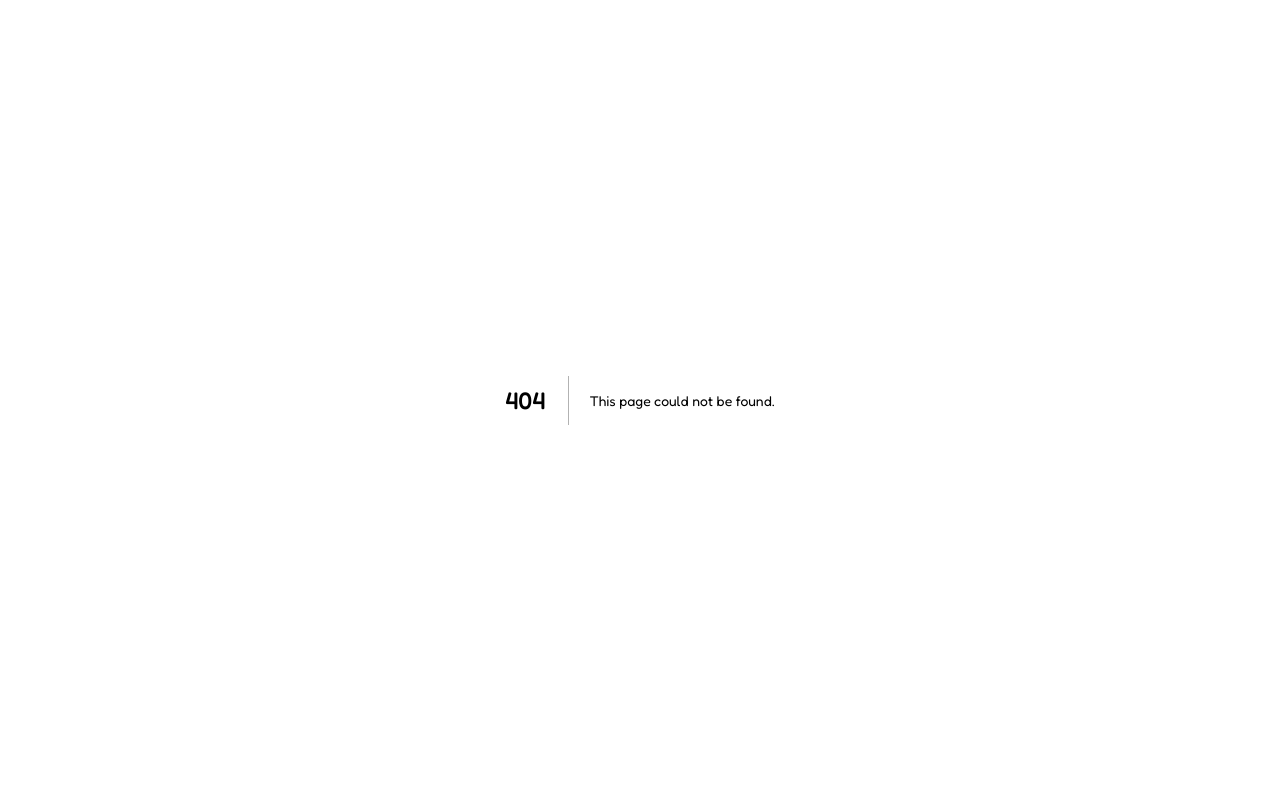
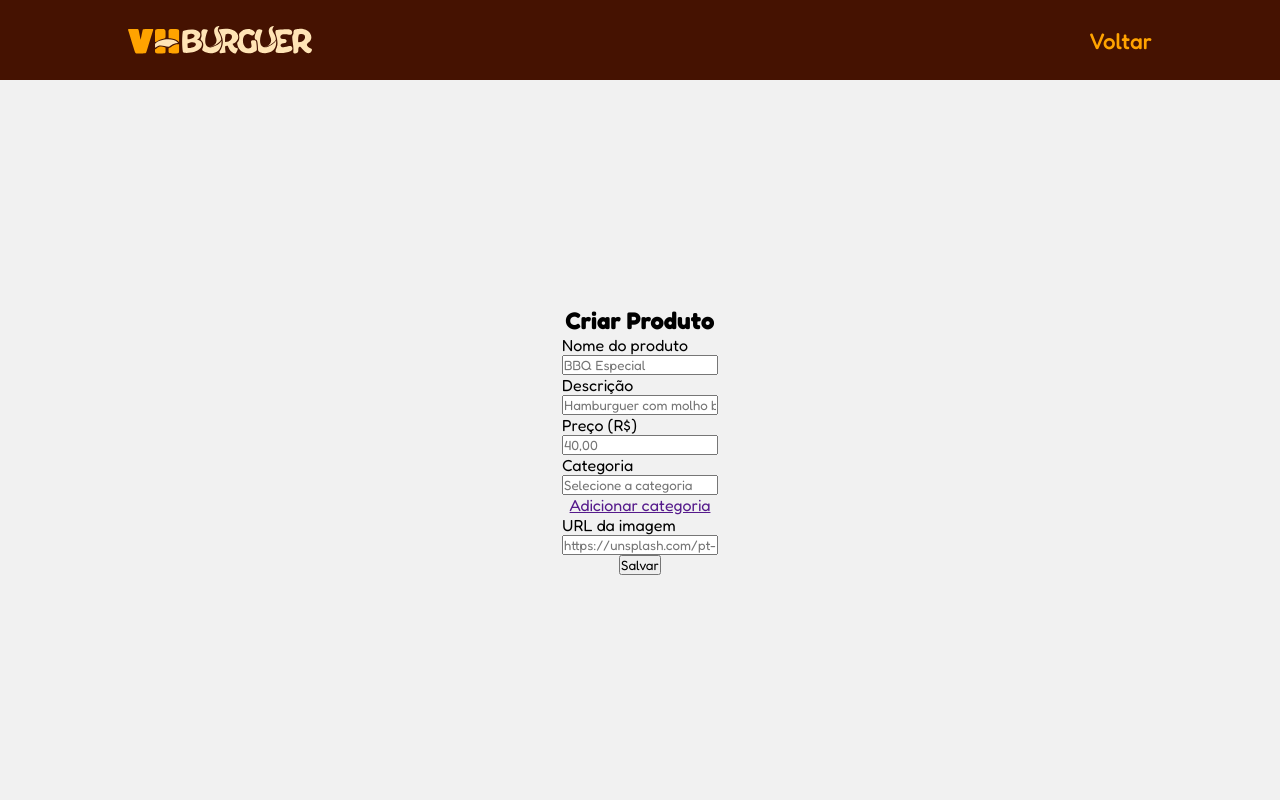
Before and after one commit to Mayara-Almeida/Front_VH_Burguer, a Next.js app: page /produto in a window 1280 px wide. Before the commit this address had no page. Shown: the top 800 px of the page. Built offline with nearby package versions, Linux system fonts and the light colour scheme.

Commit message:
:construction: Início da tla de adicionar produto

```diff
--- a/src/components/lista_produto/lista_produto.module.css
+++ b/src/components/lista_produto/lista_produto.module.css
@@ -1,3 +1,10 @@
+.container{
+    display: flex;
+    flex-direction: column;
+    gap: 4%;
+    align-items: center;
+}
+
 #cards_produtos {
     display: grid;
     grid-template-columns: 1fr;
--- a/src/components/lista_produto/lista_produto.tsx
+++ b/src/components/lista_produto/lista_produto.tsx
@@ -7,6 +7,7 @@ import { faSliders } from '@fortawesome/free-solid-svg-icons'
 const Lista_Produto = () => {
     return (
         <>
+            <div className={`${styles.container} layout_guide`}>
                 <div id={styles.botoes_home}>
                     <button className={styles.botao}>
                         Filtrar
@@ -26,6 +27,7 @@ const Lista_Produto = () => {
                     <CardProduto />
                     <CardProduto />
                 </div>
+            </div>
         </>
     )
 }
--- a/src/components/sub-header/sub-header.tsx
+++ b/src/components/sub-header/sub-header.tsx
@@ -7,7 +7,7 @@ const SubHeader = () => {
             <header id={styles.header}>
                 <div className={`${styles.container} layout_guide`}>
                     <img src="../imgs/Logo_footer.svg" alt="Logo do VhBurguer que contém como plano de fundo um hambúrguer."/>
-                    <Link href="" className={styles.link}>Voltar</Link>
+                    <Link href="./home" className={styles.link}>Voltar</Link>
                 </div>
             </header>
         </>
--- a/src/pages/detalhe-produto/detalhe-produto.module.css
+++ b/src/pages/detalhe-produto/detalhe-produto.module.css
@@ -74,14 +74,14 @@
 }
 
 .campo_titulo {
-    font-size: var(--fonte-texto);
+    font-size: 1.4rem;
     font-weight: 700;
     color: #111;
     margin-bottom: 6px;
 }
 
 .campo_valor {
-    font-size: var(--fonte-texto);
+    font-size: 1.4rem;
     color: #111;
     line-height: 1.5;
     max-width: 520px;
@@ -101,7 +101,7 @@
 /* Lista de categoria com “bolinhas” */
 .campo_lista {
     margin-left: 16px;
-    font-size: var(--fonte-texto);
+    font-size: 1.4rem;
     color: #111;
 }
 
--- /dev/null
+++ b/src/pages/produto/index.tsx
@@ -0,0 +1,54 @@
+import SubHeader from "@/components/sub-header/sub-header";
+import Footer from "@/components/footer/footer"
+import styles from "./produto.module.css"
+
+const Produto = () => {
+    return (
+        <>
+            <SubHeader />
+            <main className={styles.main_produto}>
+                <section className={`${styles.container_produto} layout_guide`}>
+                    <div className={styles.titulo}>
+                        <h1>Criar Produto</h1>
+                    </div>
+                    <form id={styles.formulario}>
+                        <div className={styles.campo_form}>
+                            <label htmlFor="nome">Nome do produto</label>
+                            <input type="text" name="nome" placeholder="BBQ Especial" required />
+                        </div>
+
+                        <div className={styles.campo_form}>
+                            <label htmlFor="descricao">Descrição</label>
+                            <input type="text" name="descricao" placeholder="Hamburguer com molho barbecue defumado com cebola caramelizada." required />
+                        </div>
+
+                        <div className={styles.campo_form}>
+                            <label htmlFor="preco">Preço (R$)</label>
+                            <input type="number" name="preco" placeholder="40,00" step="0.01" required />
+                        </div>
+
+                        <div className={styles.campo_form}>
+                            <label htmlFor="categoria">Categoria</label>
+                            <input list="lista" name="categoria" placeholder="Selecione a categoria" defaultChecked />
+                            <datalist id="lista">
+                                <option value="Artesanal">Artesanal</option>
+                                <option value="Vegano">Vegano</option>
+                                <option value="Vegetariano">Vegetariano</option>
+                            </datalist>
+                        </div>
+                        <a href="">Adicionar categoria</a>
+
+                        <div className={styles.campo_form}>
+                            <label htmlFor="imagem">URL da imagem</label>
+                            <input type="url" name="imagem" placeholder="https://unsplash.com/pt-br/fotografias/cheseburger-de-" required />
+                        </div>
+
+                        <button className={styles.botao}>Salvar</button>
+                    </form>
+                </section>
+            </main>
+            <Footer />
+        </>
+    )
+}
+export default Produto;
--- /dev/null
+++ b/src/pages/produto/produto.module.css
@@ -0,0 +1,25 @@
+.main_produto {
+    background: var(--fundo-claro);
+    min-height: 90vh;
+    display: flex;
+    align-items: center;
+    justify-content: center;
+}
+
+.container_produto {
+    display: flex;
+    flex-direction: column;
+    align-items: center;
+    gap: 50%;
+}
+
+#formulario{
+    display: flex;
+    flex-direction: column;
+    align-items: center;
+}
+
+.campo_form{
+    display: flex;
+    flex-direction: column;
+}
```
Also changed, not shown: src/pages/detalhe-produto/index.tsx (+5 -7 lines). Lines whose indentation alone changed are shown as unchanged.
